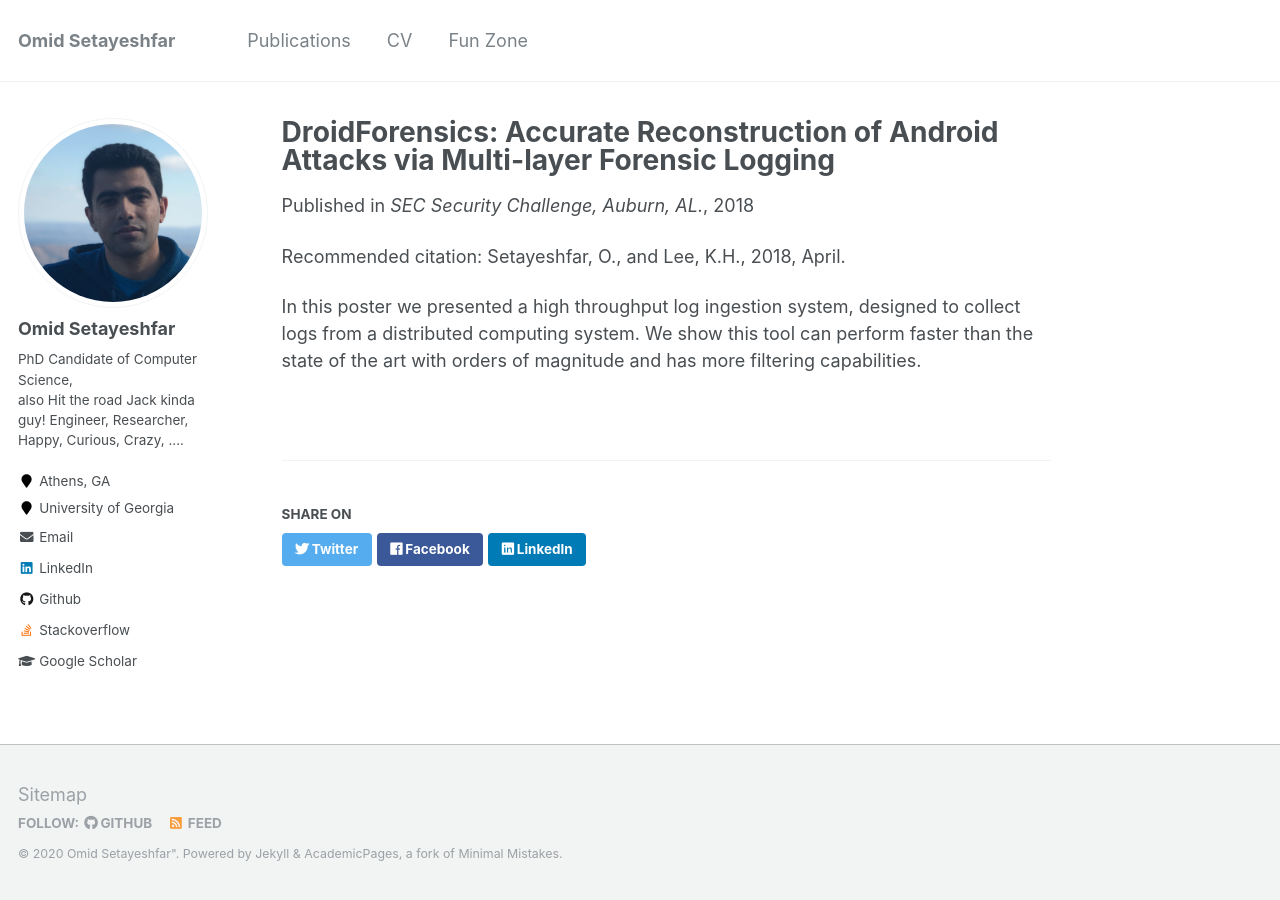
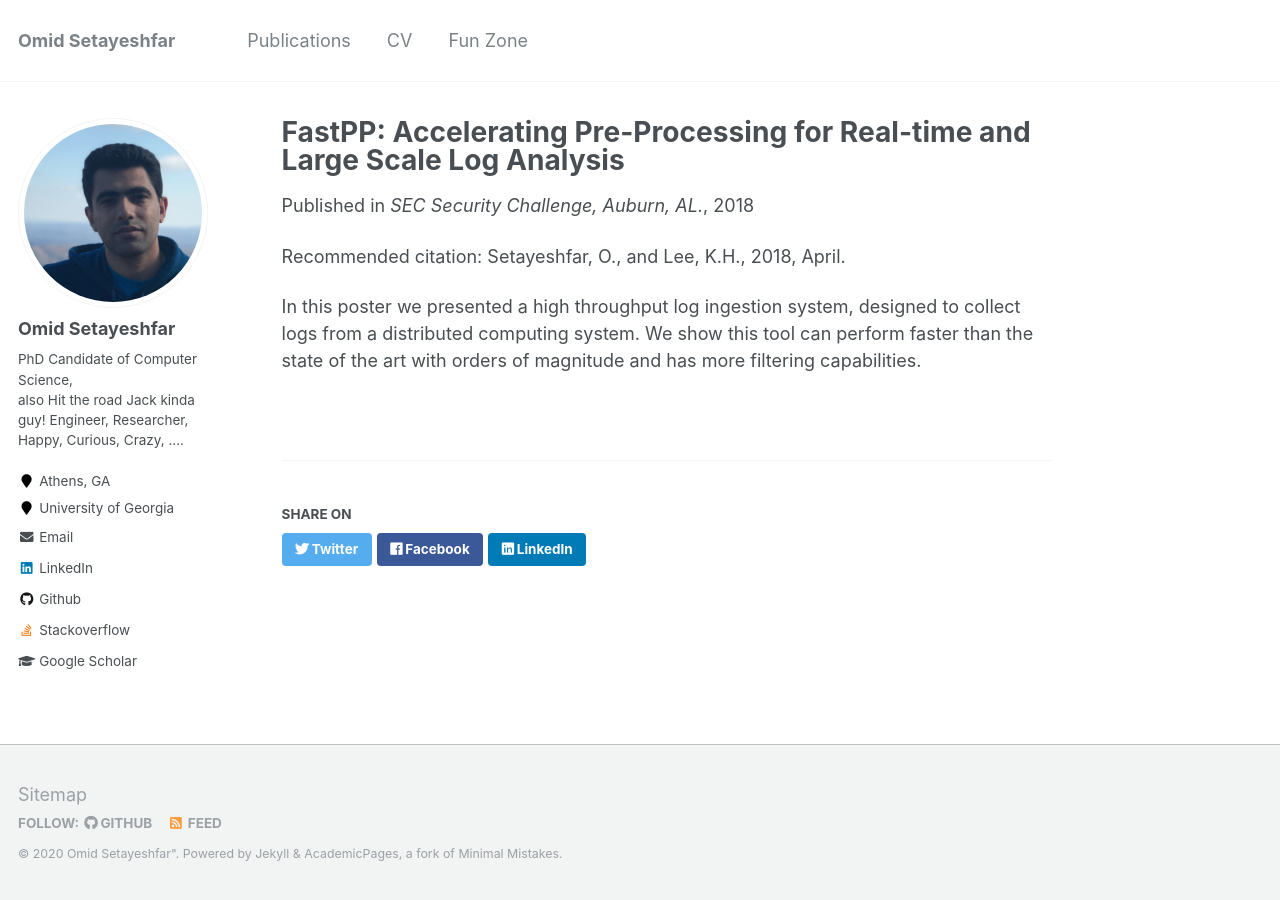
Before and after one commit to omid-s/omid-s.github.io, a Jekyll site: the page built from _posters/fastpp.md, in a window 1280 px wide. Built offline with Jekyll 4.4.1, drawn with Linux system fonts in a browser that asks for light colours.

Commit message:
changes the fastpp title

```diff
--- a/_posters/fastpp.md
+++ b/_posters/fastpp.md
@@ -1,5 +1,5 @@
 ---
-title: "DroidForensics: Accurate Reconstruction of Android Attacks via Multi-layer Forensic Logging"
+title: "FastPP: Accelerating Pre-Processing for Real-time and Large Scale Log Analysis"
 collection: posters
 permalink: /posters/fastpp
 excerpt: 'This poster is about system log ingestion.'
```
